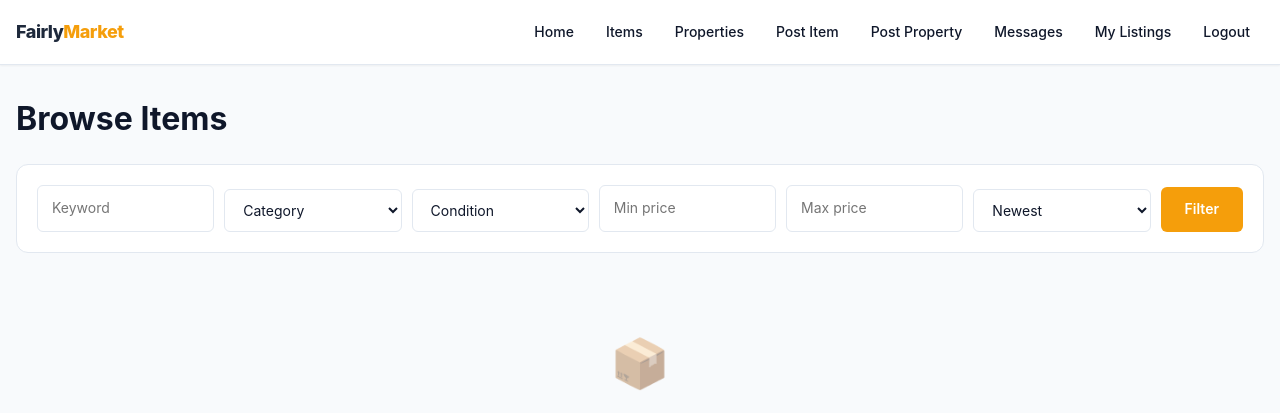
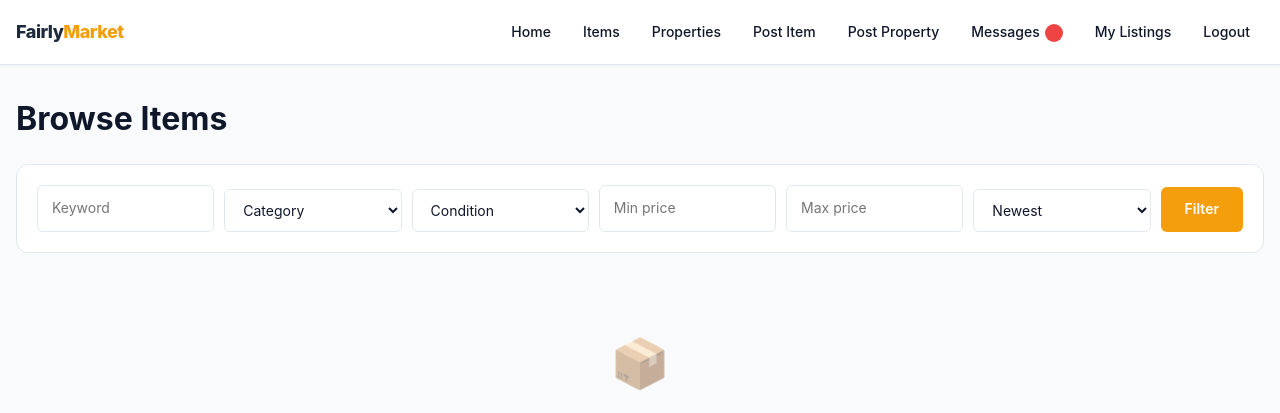
Before and after one commit to Ilesanmi-Erioluwa-Victor/online_marketplace_for_fairly_used_items_and_property_listing, a PHP site: template views/items/index.php in a window 1280 px wide. Shown: the top 413 px of the page. Run offline with PHP 8.4, Linux system fonts and the light colour scheme; the template is opened without the code that fills it: most values are stand-ins (such as "Sample title", 1, 10 or a date in 2020); data that the repository does not hold is empty.

Commit message:
Add unread message badge to nav

```diff
--- a/public/css/style.css
+++ b/public/css/style.css
@@ -108,6 +108,22 @@
   transition: all var(--transition);
 }
 .nav-logout:hover { background: #FEE2E2; color: var(--danger); }
+.nav-badge {
+  display: inline-flex;
+  align-items: center;
+  justify-content: center;
+  min-width: 18px;
+  height: 18px;
+  padding: 0 5px;
+  font-size: 11px;
+  font-weight: 700;
+  line-height: 1;
+  color: #fff;
+  background: var(--danger);
+  border-radius: 9px;
+  vertical-align: middle;
+  margin-left: 5px;
+}
 
 /* Hamburger */
 .hamburger {
--- a/src/Controllers/MessageController.php
+++ b/src/Controllers/MessageController.php
@@ -25,6 +25,7 @@
         $user = Auth::requireAuth();
         $conversation = Conversation::findForUser((int) $id, (int) $user['id']);
         if (!$conversation) { http_response_code(404); require __DIR__ . '/../../views/errors/404.php'; return; }
+        Message::markConversationAsRead((int) $id, (int) $user['id']);
         $this->render('messages/thread', ['conversation' => $conversation, 'messages' => Message::forConversation((int) $id)]);
     }
 
--- a/views/layout/header.php
+++ b/views/layout/header.php
@@ -1,8 +1,10 @@
 <?php
 use App\Core\Auth;
 use App\Core\Csrf;
+use App\Models\Message;
 
 $currentUser = Auth::currentUser();
+$unreadCount = $currentUser ? Message::unreadCount((int) $currentUser['id']) : 0;
 $flash = $_SESSION['flash'] ?? null;
 unset($_SESSION['flash']);
 if (!class_exists('Csrf')) { class_alias(Csrf::class, 'Csrf'); }
--- a/views/layout/nav.php
+++ b/views/layout/nav.php
@@ -12,7 +12,7 @@
       <?php if ($currentUser): ?>
         <a href="/items/create">Post Item</a>
         <a href="/properties/create">Post Property</a>
-        <a href="/messages">Messages</a>
+        <a href="/messages">Messages<?php if (!empty($unreadCount)): ?><span class="nav-badge"><?= $unreadCount ?></span><?php endif; ?></a>
         <a href="/profile">My Listings</a>
         <?php if (($currentUser['role'] ?? '') === 'admin'): ?><a href="/admin">Admin</a><?php endif; ?>
         <form method="post" action="/logout" class="inline-form"><?= Csrf::field() ?><button type="submit" class="nav-logout">Logout</button></form>
```
Also changed, not shown: src/Models/Message.php (+15 -0 lines).
